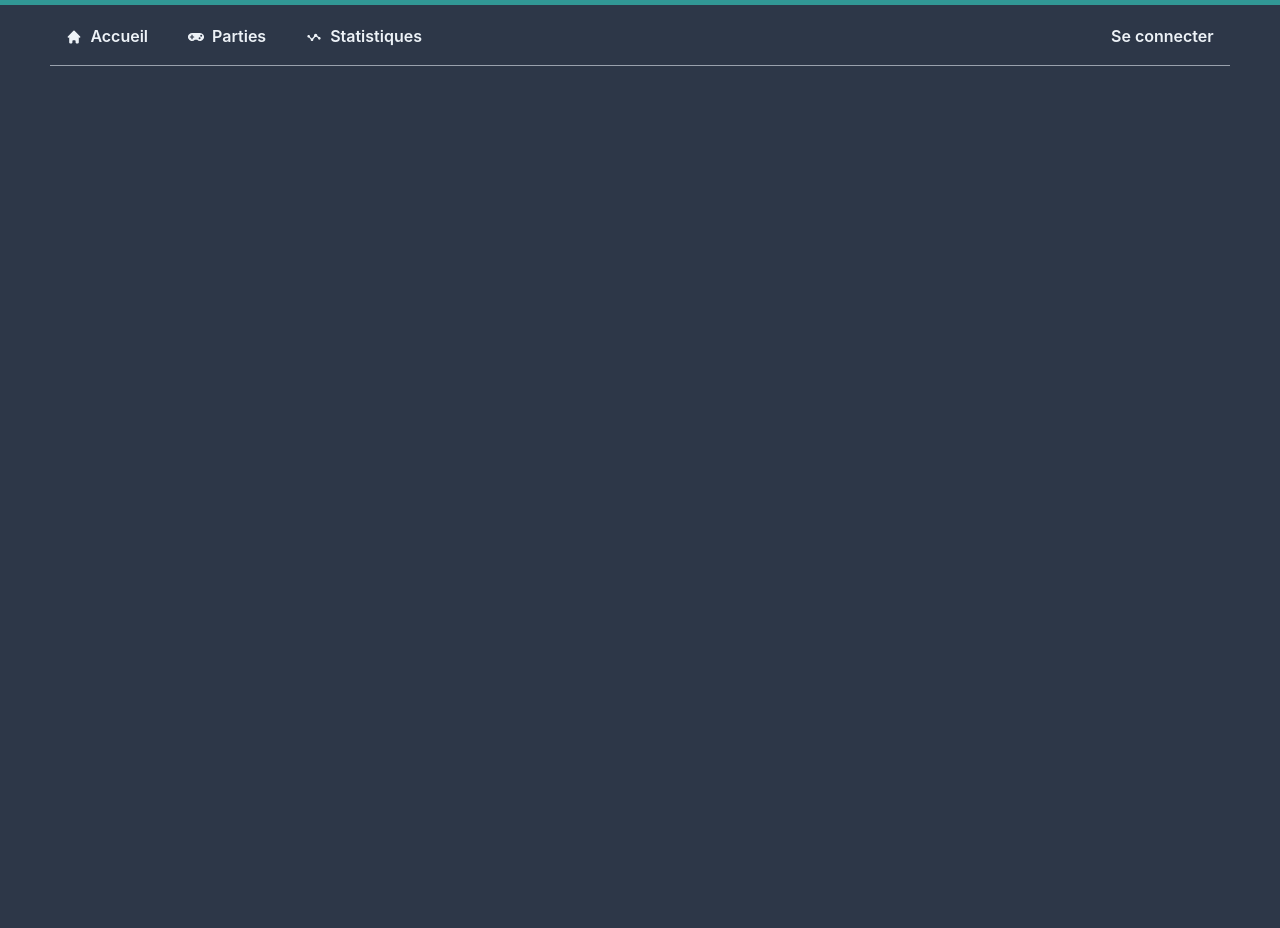
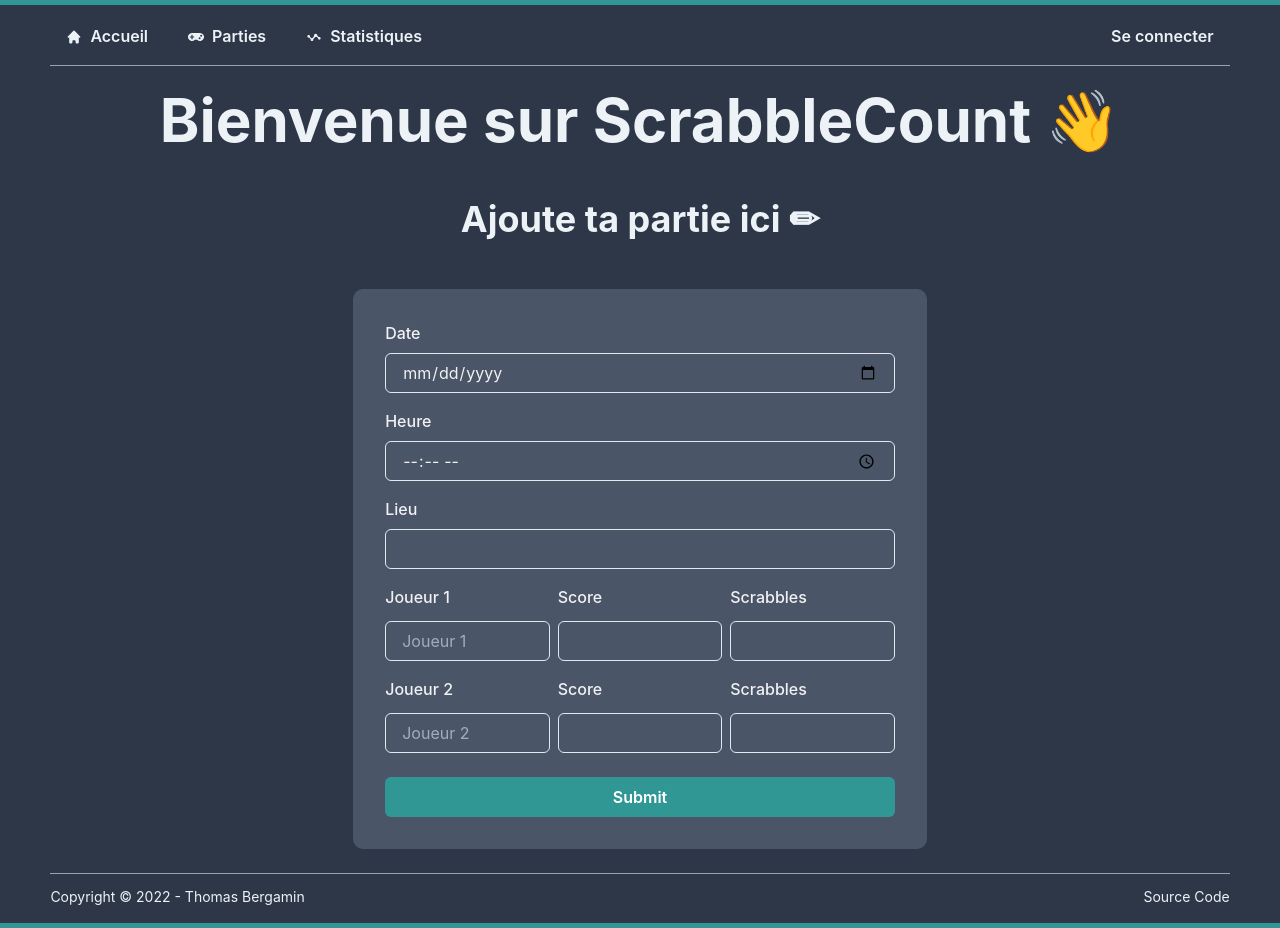
Before and after one commit to ThomasBergamin/ScrabbleCount, a React (Create React App) app: page / in a window 1280 px wide. Before the commit the page ends 800 px from the top, so only its background shows below. Built offline with nearby package versions, Linux system fonts and the light colour scheme.

Commit message:
feat: 🎸 init home page and stats page

```diff
--- a/src/pages/Home.tsx
+++ b/src/pages/Home.tsx
@@ -1,7 +1,97 @@
+import {
+  Box,
+  Heading,
+  VStack,
+  SlideFade,
+  Container,
+  FormControl,
+  HStack,
+  FormLabel,
+  Input,
+  Button,
+} from '@chakra-ui/react';
+import { Footer } from '../components/Footer/Footer';
 import { Navbar } from '../components/Navbar/Navbar/Navbar';
 
 const Home = () => {
-  return <Navbar />;
+  return (
+    <>
+      <Navbar />
+      <Container maxW="120ch" py="3" px={4}>
+        <SlideFade in offsetY="50px">
+          <Box as="section" minHeight="70vh">
+            <VStack
+              alignItems="center"
+              gap={10}
+              textAlign="center"
+              // mt={[24, 48]}
+              mx={4}
+            >
+              <Heading as="h1" textColor="gray.100" size="3xl">
+                Bienvenue sur ScrabbleCount 👋
+              </Heading>
+              <Heading as="h2" textColor="gray.100" size="xl">
+                Ajoute ta partie ici ✏
+              </Heading>
+              <Box
+                bgColor="gray.600"
+                p="8"
+                borderRadius="10"
+                w={['100%', '100%', '50%']}
+                /* filter="blur(3px)"  */
+              >
+                <FormControl>
+                  <FormLabel htmlFor="date">Date</FormLabel>
+                  <Input id="date" type="date" />
+                  <FormLabel mt="4" htmlFor="time">
+                    Heure
+                  </FormLabel>
+                  <Input id="time" type="time" />
+                  <FormLabel mt="4" htmlFor="location">
+                    Lieu
+                  </FormLabel>
+                  <Input id="location" type="text" />
+
+                  <HStack mt="4">
+                    <VStack spacing="1" alignItems="baseline">
+                      <FormLabel htmlFor="player1">Joueur 1</FormLabel>
+                      <Input id="player1" type="text" placeholder="Joueur 1" />
+                    </VStack>
+                    <VStack spacing="1" alignItems="baseline">
+                      <FormLabel htmlFor="score1">Score</FormLabel>
+                      <Input id="score1" type="number" min="0" />
+                    </VStack>
+                    <VStack spacing="1" alignItems="baseline">
+                      <FormLabel htmlFor="scrabbles1">Scrabbles</FormLabel>
+                      <Input id="scrabbles1" type="number" min="0" />
+                    </VStack>
+                  </HStack>
+                  <HStack mt="4">
+                    <VStack spacing="1" alignItems="baseline">
+                      <FormLabel htmlFor="player2">Joueur 2</FormLabel>
+                      <Input id="player2" type="text" placeholder="Joueur 2" />
+                    </VStack>
+                    <VStack spacing="1" alignItems="baseline">
+                      <FormLabel htmlFor="score2">Score</FormLabel>
+                      <Input id="score2" type="number" min="0" />
+                    </VStack>
+                    <VStack spacing="1" alignItems="baseline">
+                      <FormLabel htmlFor="scrabbles2">Scrabbles</FormLabel>
+                      <Input id="scrabbles2" type="number" min="0" />
+                    </VStack>
+                  </HStack>
+                </FormControl>
+                <Button mt={6} colorScheme="teal" type="submit" w="100%">
+                  Submit
+                </Button>
+              </Box>
+            </VStack>
+          </Box>
+        </SlideFade>
+      </Container>
+      <Footer />
+    </>
+  );
 };
 
 export default Home;
--- a/src/pages/Stats.tsx
+++ b/src/pages/Stats.tsx
@@ -1,3 +1,22 @@
+import {
+  Heading,
+  Spacer,
+  Flex,
+  Container,
+  Box,
+  Stat,
+  StatGroup,
+  StatHelpText,
+  StatLabel,
+  StatNumber,
+  Table,
+  Tr,
+  TableContainer,
+  Tbody,
+  Td,
+  Th,
+  Thead,
+} from '@chakra-ui/react';
 import { Footer } from '../components/Footer/Footer';
 import { Navbar } from '../components/Navbar/Navbar/Navbar';
 
@@ -5,6 +24,64 @@ const Stats = () => {
   return (
     <>
       <Navbar />
+      <Container maxW="120ch" py="3">
+        <Flex>
+          <Heading as="h2" textColor="gray.50" size="xl">
+            Statistiques
+          </Heading>
+          <Spacer></Spacer>
+          <Heading as="h3" textColor="gray.50" size="l">
+            Le 06 Mai à 12:23
+          </Heading>
+        </Flex>
+
+        <Box mt="4" width="100%" borderRadius="10" bgColor="teal.400" p="6">
+          <StatGroup color="whiteAlpha.900" height="100%html">
+            <Stat>
+              <StatLabel>Meilleur Joueur</StatLabel>
+              <StatNumber>Cécile</StatNumber>
+              <StatHelpText>25 parties gagnées</StatHelpText>
+            </Stat>
+            <Spacer></Spacer>
+            <Stat borderLeft="solid 2px white" pl="4">
+              <StatLabel>Meilleur Score</StatLabel>
+              <StatNumber>535</StatNumber>
+              <StatHelpText>Christophe, le 05 Mai 2022</StatHelpText>
+            </Stat>
+            {/* links to the game where the score was made */}
+            <Spacer></Spacer>
+            <Stat borderLeft="solid 2px white" pl="4">
+              <StatLabel>Plus de Srabbles en une partie</StatLabel>
+              <StatNumber>6</StatNumber>
+              <StatHelpText>Cécile, le 05 Mai 2022</StatHelpText>
+            </Stat>
+          </StatGroup>
+        </Box>
+
+        <TableContainer my="6">
+          <Table colorScheme="teal">
+            <Thead>
+              <Tr>
+                <Th>To convert</Th>
+                <Th>into</Th>
+                <Th isNumeric>multiply by</Th>
+              </Tr>
+            </Thead>
+            <Tbody>
+              <Tr>
+                <Td>inches</Td>
+                <Td>millimetres (mm)</Td>
+                <Td isNumeric>25.4</Td>
+              </Tr>
+              <Tr>
+                <Td>feet</Td>
+                <Td>centimetres (cm)</Td>
+                <Td isNumeric>30.48</Td>
+              </Tr>
+            </Tbody>
+          </Table>
+        </TableContainer>
+      </Container>
       <Footer />
     </>
   );
```
